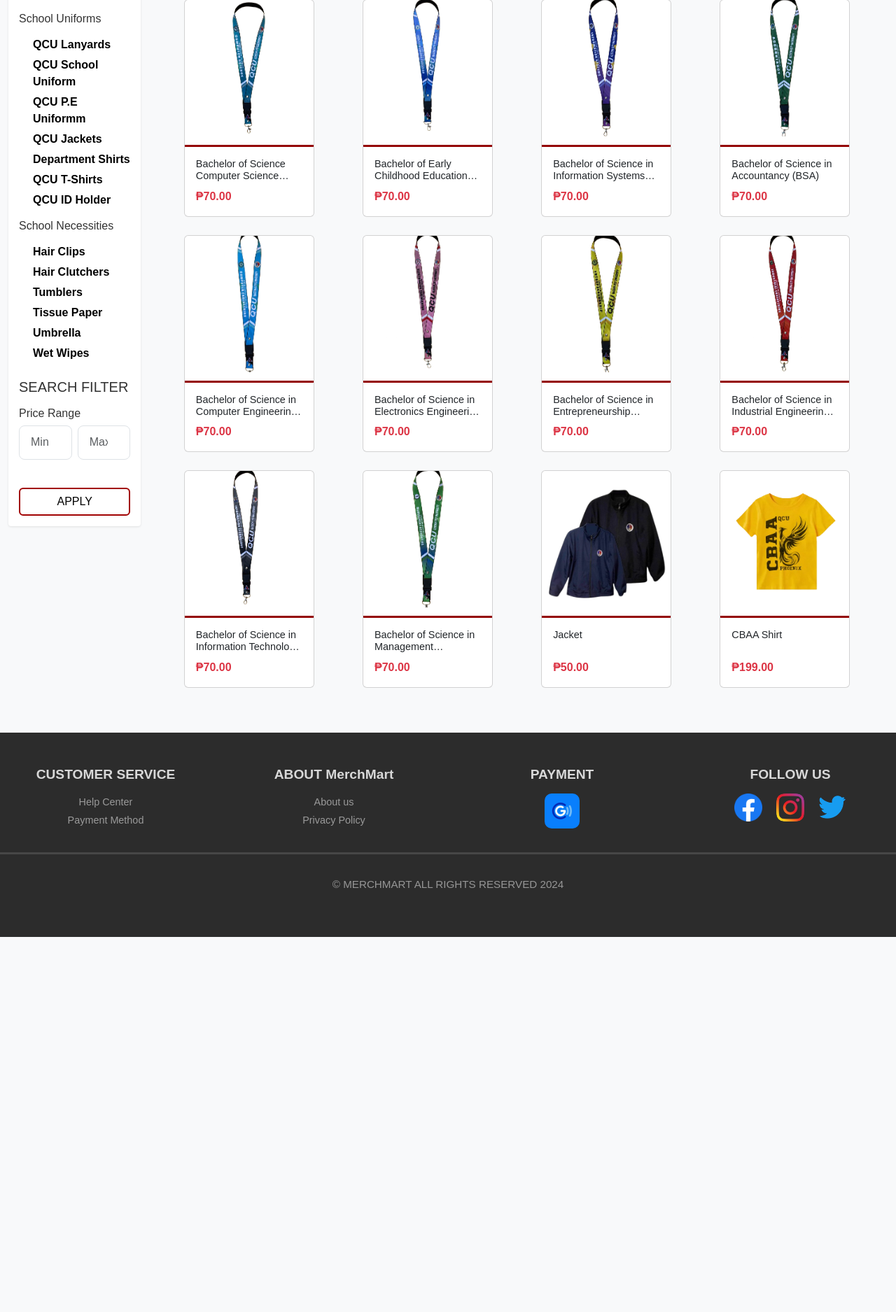
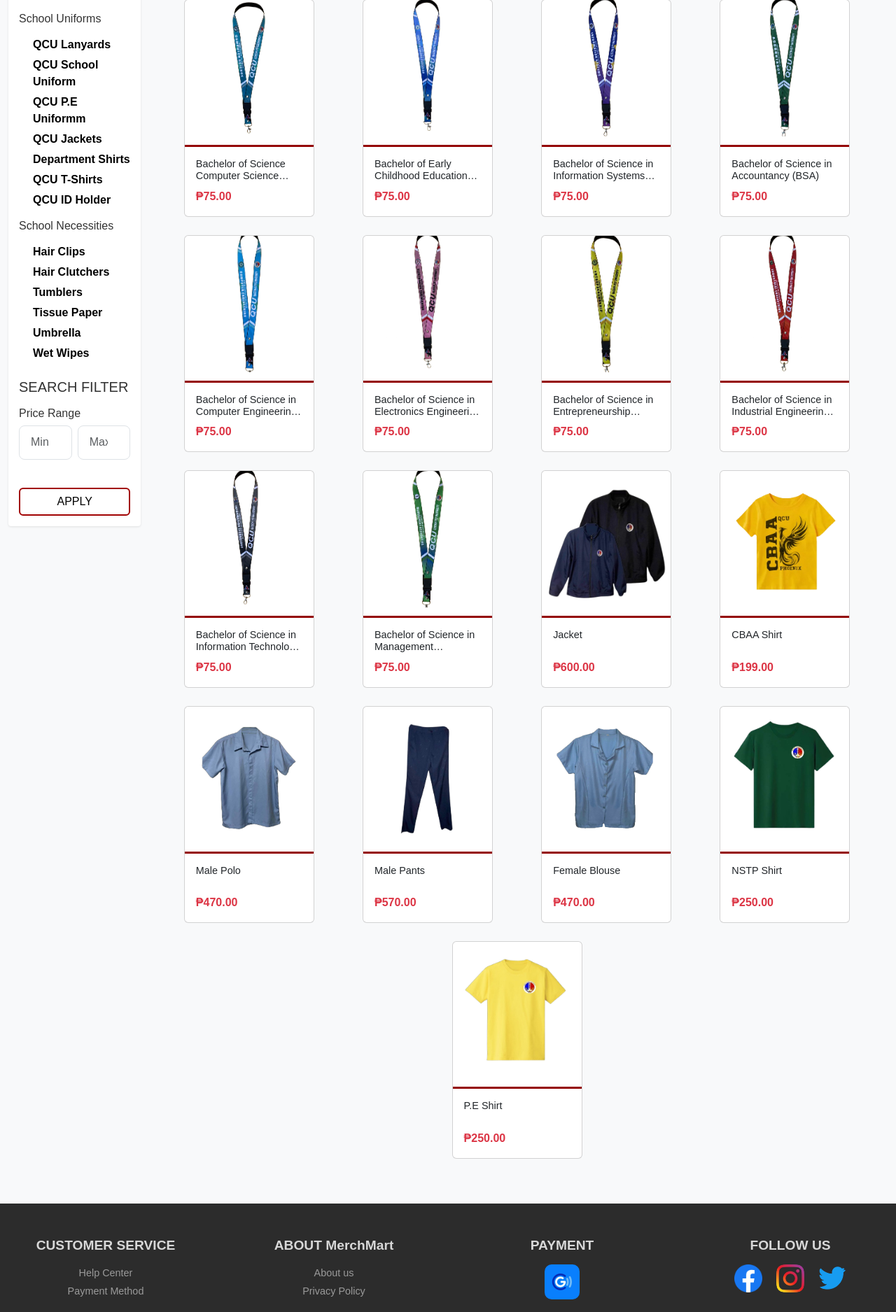
Before and after one commit to Tamakiqt/QCU-MERCHMART, a PHP site: page /QCU/shop.php in a window 1280 px wide. Shown: the part 248-2123 px from the top of the page at 70% size. Before the commit the page ends 1587 px from the top, so only its background shows below. Run offline with PHP 8.4, Linux system fonts and the light colour scheme; some libraries are stand-ins or nearby versions.

Commit message:
aaaaaaaaassss

```diff
--- a/assets/css/style.css
+++ b/assets/css/style.css
@@ -1339,7 +1339,6 @@
 }
 
 .price {
-    color: #ee4d2d;
     font-weight: bold;
     font-size: 1.1em;
 }
--- a/assets/js/shop.js
+++ b/assets/js/shop.js
@@ -4,7 +4,7 @@
         {
             id: 1,
             name: "Bachelor of Science Computer Science (BCS)",
-            price: 70,
+            price: 75,
             image: "assets/images/bcs.PNG",
             category: "lace"
         },
@@ -12,7 +12,7 @@
         {
             id: 2,
             name: "Bachelor of Early Childhood Education (BECED)",
-            price: 70,
+            price: 75,
             image: "assets/images/beced.PNG",
             category: "lace"
         },
@@ -20,7 +20,7 @@
         {
             id: 3,
             name: "Bachelor of Science in Information Systems (BIS)",
-            price: 70,
+            price: 75,
             image: "assets/images/bis.PNG",
             category: "lace"
         },
@@ -28,7 +28,7 @@
         {
             id: 4,
             name: "Bachelor of Science in Accountancy (BSA)",
-            price: 70,
+            price: 75,
             image: "assets/images/bsa.PNG",
             category: "lace"
         },
@@ -36,7 +36,7 @@
         {
             id: 5,
             name: "Bachelor of Science in Computer Engineering (BSCPE)",
-            price: 70,
+            price: 75,
             image: "assets/images/bscpe.PNG",
             category: "lace"
         },
@@ -44,7 +44,7 @@
         {
             id: 6,
             name: "Bachelor of Science in Electronics Engineering (BSECE)",
-            price: 70,
+            price: 75,
             image: "assets/images/bsece.PNG",
             category: "lace"
         },
@@ -52,7 +52,7 @@
         {
             id: 7,
             name: "Bachelor of Science in Entrepreneurship (BSENTREP)",
-            price: 70,
+            price: 75,
             image: "assets/images/bsentrep.PNG",
             category: "lace"
         },
@@ -60,7 +60,7 @@
         {
             id: 8,
             name: "Bachelor of Science in Industrial Engineering (BSIE)",
-            price: 70,
+            price: 75,
             image: "assets/images/bsie.PNG",
             category: "lace"
         },
@@ -68,7 +68,7 @@
         {
             id: 9,
             name: "Bachelor of Science in Information Technology (BSIT)",
-            price: 70,
+            price: 75,
             image: "assets/images/bsit.PNG",
             category: "lace"
         },
@@ -76,7 +76,7 @@
         {
             id: 10,
             name: "Bachelor of Science in Management Accounting (BSMA)",
-            price: 70,
+            price: 75,
             image: "assets/images/bsma.PNG",
             category: "lace"
         },
@@ -84,7 +84,7 @@
         {
             id: 11,
             name: "Jacket",
-            price: 50,
+            price: 600,
             image: "assets/images/jacket.png",
             category: "jackets"
         },
@@ -95,7 +95,73 @@
             image: "assets/images/cbaa.png",
             category: "college"
 
+        },
+
+        {
+            id: 13,
+            name: "Male Polo",
+            category: "college",
+            image: "assets/images/male.png",
+            sizePricing: {
+                'XS': 470,
+                'S': 470,
+                'M': 470,
+                'L': 470,
+                'XL': 480
+            },
+            defaultPrice: 470
+        },
+
+
+        {
+            id: 14,
+            name: "Male Pants",
+            category: "college",
+            image: "assets/images/pants.png",
+            sizePricing: {
+                'XS': 570,
+                'S': 570,
+                'M': 570,
+                'L': 570,
+                'XL': 580
+            },
+            defaultPrice: 570
+        },
+
+        {
+            id: 15,
+            name: "Female Blouse",
+            category: "college",
+            image: "assets/images/female.png",
+            sizePricing: {
+                'XS': 470,
+                'S': 470,
+                'M': 470,
+                'L': 470,
+                'XL': 480
+            },
+            defaultPrice: 470
+        },
+
+        {
+            id: 16,
+            name: "NSTP Shirt",
+            price: 250,
+            image: "assets/images/nstp.png",
+            category: "college"
+
+        },
+
+        {
+            id: 17,
+            name: "P.E Shirt",
+            price: 250,
+            image: "assets/images/p.e.png",
+            category: "pe"
+
         }
+
+
 
         // Add more products as needed
     ];
@@ -248,28 +314,81 @@
 }
 
 
-function showProductPreview(name, price, imageUrl, category) {
+function showProductPreview(name, price, imageUrl, category, variants) {
     const modal = document.getElementById('productPreviewModal');
     const modalInstance = new bootstrap.Modal(modal);
     const sizeSelection = document.querySelector('.modal-body .mb-3:has(.size-options)');
+    const variantSelection = document.querySelector('.modal-body .mb-3:has(.form-select)');
     const descriptionElement = document.getElementById('modalProductDescription');
+
+    // Find the product
+    const product = products.find(p => p.name === name);
 
     // Define categories that should show size options
     const categoriesWithSize = ['college', 'pe', 'jackets', 'department', 'shirts'];
-
+    const categoriesWithVariant = ['jackets'];
     // Show/hide size selection based on category
     if (sizeSelection) {
         sizeSelection.style.display = categoriesWithSize.includes(category) ? 'block' : 'none';
     }
+    if (variantSelection) {
+        variantSelection.style.display = categoriesWithVariant.includes(category) ? 'block' : 'none';
+    }
+
 
     // Update modal content
     document.getElementById('modalProductName').textContent = name;
-     document.getElementById('modalProductPrice').textContent = `₱${price}`;
     document.getElementById('modalProductImage').src = imageUrl;
     document.getElementById('productQuantity').value = 1;
+    const priceElement = document.getElementById('modalProductPrice');
 
-     // Set description based on category
+    // Handle size buttons and pricing
+    const sizeButtons = document.querySelectorAll('.size-btn');
+
+    // Remove old event listeners
+    sizeButtons.forEach(btn => {
+        const newBtn = btn.cloneNode(true);
+        btn.parentNode.replaceChild(newBtn, btn);
+    });
+
+    // Get fresh reference to buttons after cloning
+    const freshSizeButtons = document.querySelectorAll('.size-btn');
+
+    if (product && product.sizePricing) {
+        // Show initial price
+        priceElement.textContent = `₱${product.defaultPrice}`;
+
+        // Add click handlers to size buttons
+        freshSizeButtons.forEach(btn => {
+            btn.addEventListener('click', function() {
+                // Remove active class from all buttons
+                freshSizeButtons.forEach(b => b.classList.remove('active'));
+
+                // Add active class to clicked button
+                this.classList.add('active');
+
+                // Get the size from the button text
+                const selectedSize = this.textContent.trim(); // XS, S, M, L, XL
+
+                // Update price based on selected size
+                if (product.sizePricing[selectedSize]) {
+                    const newPrice = product.sizePricing[selectedSize];
+                    priceElement.textContent = `₱${newPrice}`;
+                }
+            });
+        });
+    } else {
+        // For non-uniform products
+        priceElement.textContent = `₱${price}`;
+    }
+
+    // Set description based on category and product name
     if (descriptionElement) {
+        // Check for specific product first
+        if (name.toLowerCase().includes('nstp shirt')) {
+            descriptionElement.textContent = "The QCU NSTP T-shirt is a durable, breathable, and stylish green shirt with a patriotic red, white, and blue logo.";
+        } else {
+            // If not NSTP shirt, use category-based descriptions
             switch(category) {
                 case 'lace':
                     descriptionElement.textContent = "The QCU Merch Lanyard collection combines style and durability, offering functional and fashionable lanyards for everyday or special use.";
@@ -280,8 +399,12 @@
                 case 'jackets':
                     descriptionElement.textContent = "This stylish jacket, with its prominent logo and sleek design, offers comfort, durability, and versatility for casual or semi-formal occasions, blending fashion with functionality.";
                     break;
+                case 'pe':
+                    descriptionElement.textContent = "The QCU P.E. T-Shirt is a durable, breathable yellow shirt designed for comfort, visibility, and team spirit during workouts.";
+                    break;
                 default:
                     descriptionElement.textContent = '';
+            }
         }
     }
 
@@ -349,7 +472,11 @@
                 <div class="card-body">
                     <h5 class="card-title" title="${product.name}">${product.name}</h5>
                     <div class="price-section">
-                            <span class="text-danger fw-bold">₱${product.price.toFixed(2)}</span>
+                        <span class="text-danger fw-bold">
+                            ${product.sizePricing
+                                ? `₱${product.defaultPrice.toFixed(2)}`
+                                : `₱${product.price.toFixed(2)}`}
+                        </span>
                     </div>
                 </div>
             </div>
--- a/shop.php
+++ b/shop.php
@@ -273,20 +273,23 @@
                                 <div class="d-flex align-items-center gap-3">
                                     <label class="mb-0" style="min-width: 45px;">Size</label>
                                     <div class="size-options d-flex gap-2">
-                                    <button class="size-btn">S</button>
-                                    <button class="size-btn active">M</button>
-                                    <button class="size-btn">L</button>
-                                    <button class="size-btn">XL</button>
+                                        <button class="size-btn" data-size="S">S</button>
+                                        <button class="size-btn" data-size="M">M</button>
+                                        <button class="size-btn" data-size="L">L</button>
+                                        <button class="size-btn" data-size="XL">XL</button>
                                     </div>
                                 </div>
                             </div>
+
+
+
 
                                                     <!-- Variant Selection -->
                         <div class="mb-3">
                             <div class="d-flex align-items-center">
                                 <label class="mb-0" style="min-width: 60px;">Variant</label>
-                                <select class="form-select w-auto">
-                                    <option>Select</option>
+                                <select class="form-select w-auto" id="variantSelect">
+                                    <option value="">Select</option>
                                 </select>
                             </div>
                         </div>
```
Also changed, not shown: index.php (+7 -1 lines), assets/images/female.png (added), assets/images/jacket1.png (added), assets/images/jacket2.png (added), assets/images/jacket3.png (added), assets/images/male.png (added), assets/images/nstp.png (added), assets/images/p.e.png (added), assets/images/pants.png (added). Lines whose indentation alone changed are shown as unchanged.
